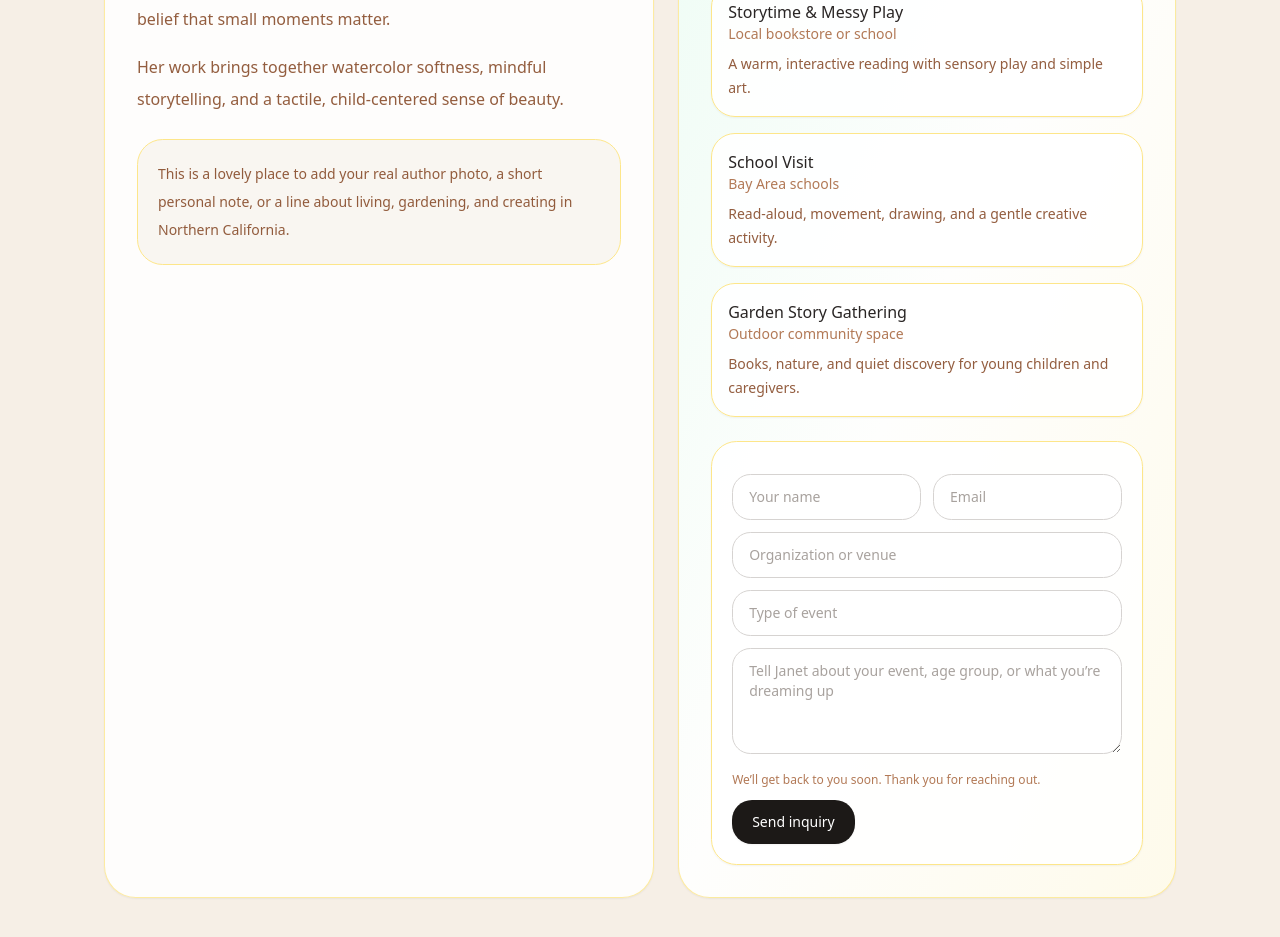
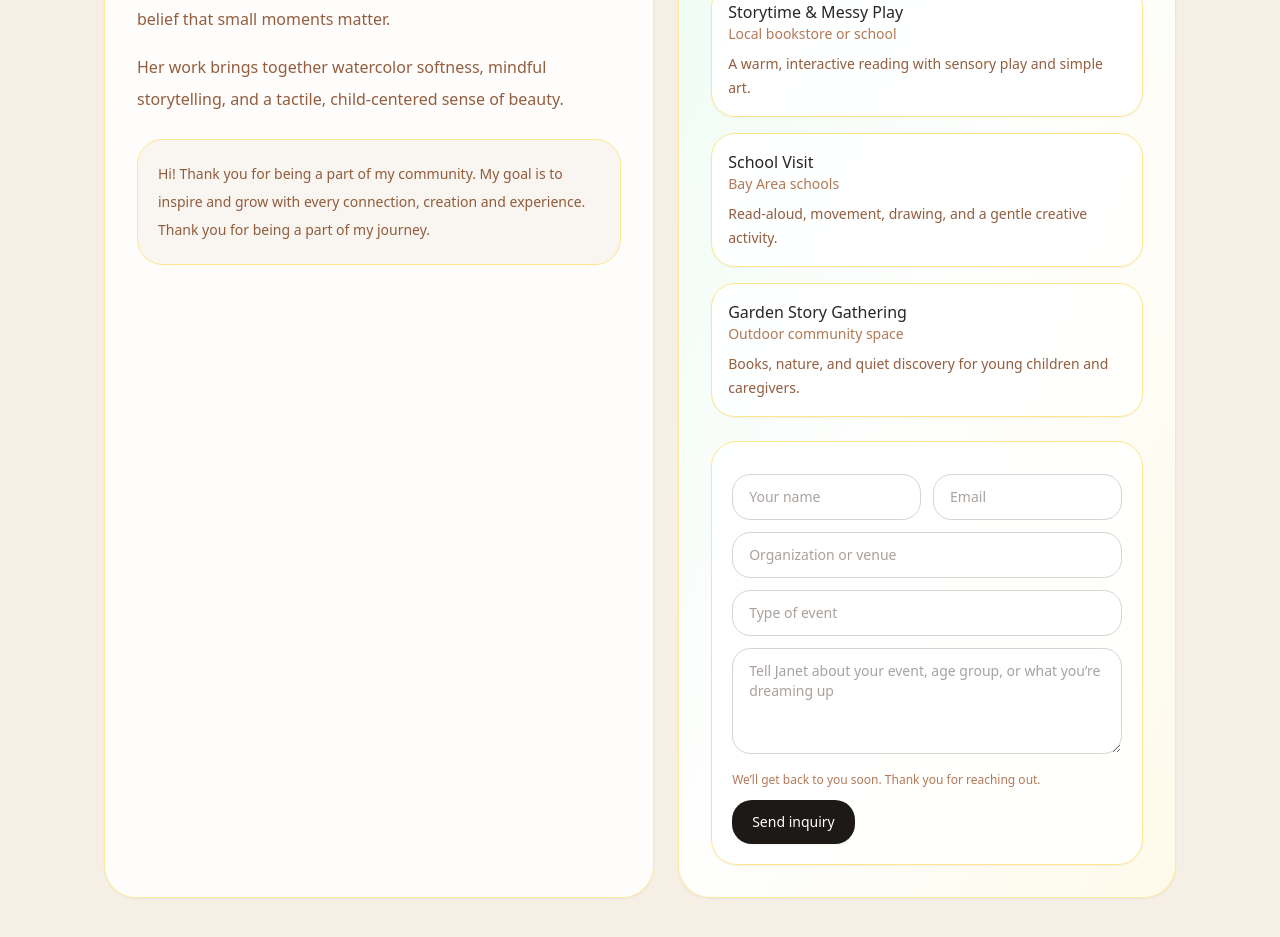
Before and after one commit to janetrumseybooks32/janet-site, a Next.js app: page / in a window 1280 px wide. Shown: the part 1720-2657 px from the top of the page. Built offline with nearby package versions, Linux system fonts and the light colour scheme.

Commit message:
Update page.js

```diff
--- a/app/page.js
+++ b/app/page.js
@@ -218,7 +218,7 @@ export default function JanetAuthorLandingPage() {
               Her work brings together watercolor softness, mindful storytelling, and a tactile, child-centered sense of beauty.
             </p>
             <div className="mt-6 rounded-[1.6rem] border border-amber-200 bg-[#f9f6f1] p-5 text-sm leading-7 text-amber-900/80">
-              This is a lovely place to add your real author photo, a short personal note, or a line about living, gardening, and creating in Northern California.
+              Hi! Thank you for being a part of my community. My goal is to inspire and grow with every connection, creation and experience. Thank you for being a part of my journey.
             </div>
           </div>
 
```
